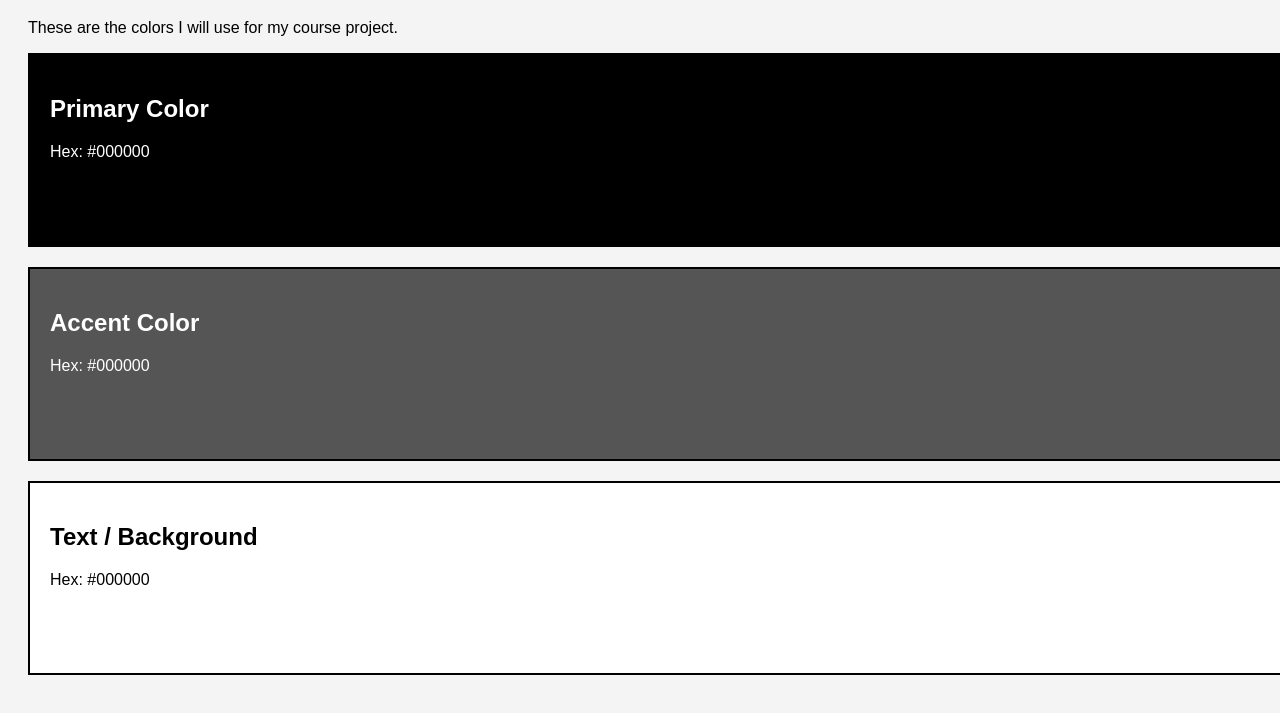
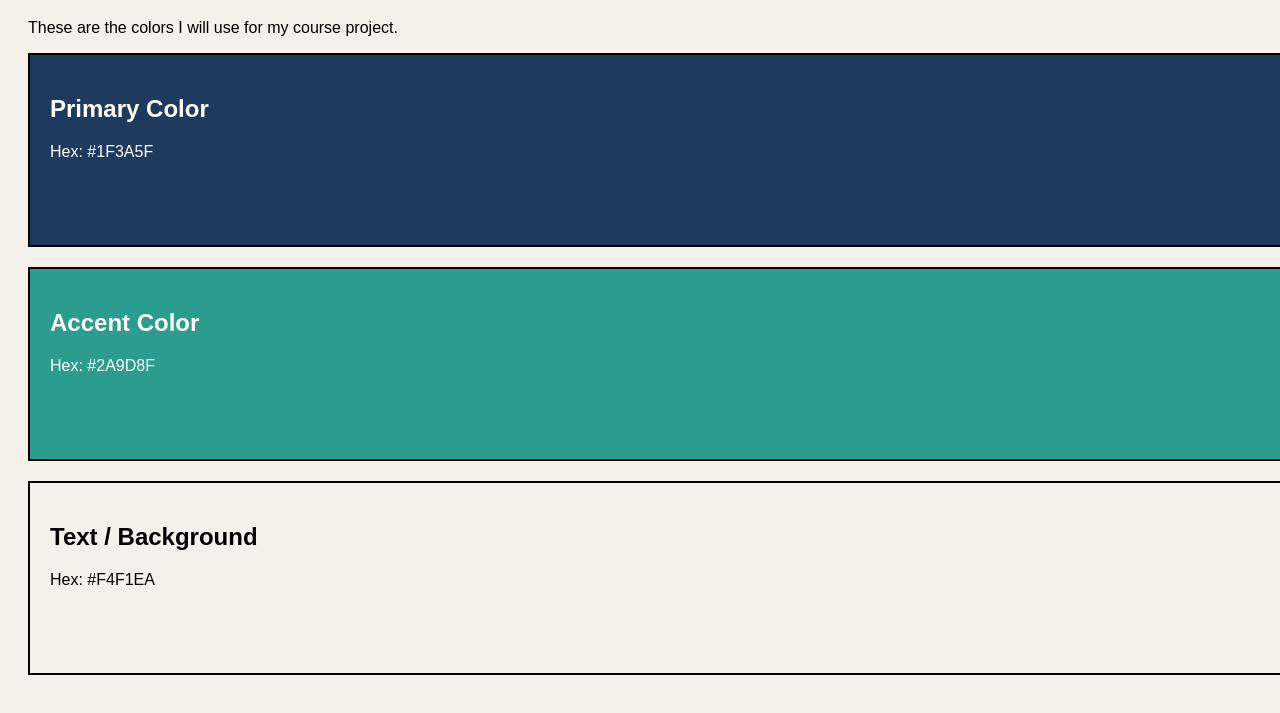
Before and after one commit to CIT85/pmoore-pub, a plain HTML site: page w4/index.html in a window 1280 px wide. Shown: the part 89-802 px from the top of the page. Drawn offline with Linux system fonts and the light colour scheme.

Commit message:
Attendance: Applied project color palette

```diff
--- a/w4/css/style.css
+++ b/w4/css/style.css
@@ -3,10 +3,10 @@
 body {
     font-family: Arial, Helvetica, sans-serif;
     padding: 20px;
-    background-color: #f4f4f4;
+    background-color: #F4F1EA;
 }
 
-/* SHARED STYLES: All boxes get these rules */
+/* Shared Styles */
 .swatch {
     height: 150px;
     width: 100%;
@@ -16,20 +16,18 @@ body {
     color: white;
 }
 
-/* UNIQUE STYLES */
-
-/* 1. Primary Color */
+/* Primary Color */
 .primary {
-    background-color: #000000;
+    background-color: #1F3A5F;
 }
 
-/* 2. Accent Color */
+/* Accent Color */
 .accent {
-    background-color: #555555;
+    background-color: #2A9D8F;
 }
 
-/* 3. Text / Light Color */
+/* Text / Light Color */
 .text {
-    background-color: #ffffff;
+    background-color: #F4F1EA;
     color: black;
 }
--- a/w4/index.html
+++ b/w4/index.html
@@ -1,3 +1,4 @@
+
 <!DOCTYPE html>
 <html lang="en">
 <head>
@@ -12,17 +13,17 @@
 
     <div class="swatch primary">
         <h2>Primary Color</h2>
-        <p>Hex: #000000</p>
+        <p>Hex: #1F3A5F</p>
     </div>
 
     <div class="swatch accent">
         <h2>Accent Color</h2>
-        <p>Hex: #000000</p>
+        <p>Hex: #2A9D8F</p>
     </div>
 
     <div class="swatch text">
         <h2>Text / Background</h2>
-        <p>Hex: #000000</p>
+        <p>Hex: #F4F1EA</p>
     </div>
 
 </body>
```
